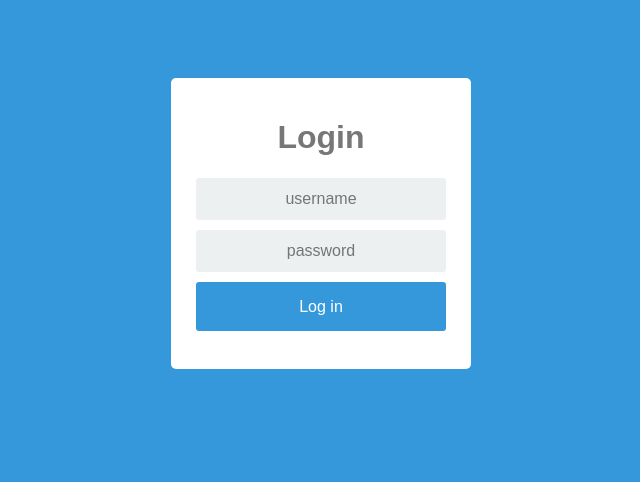
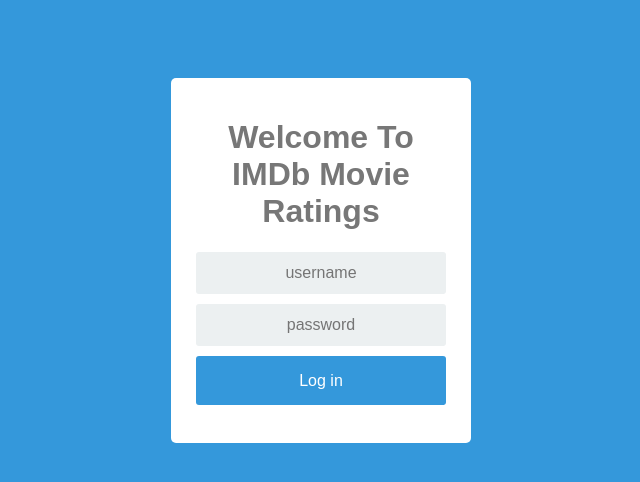
Before and after one commit to GeoffSegal/cs411project, a Flask app: page / in a window 1280 px wide. Shown: the top 482 px of the page, without its empty margins (319-959 px from the left). Run offline with Flask 2, Linux system fonts and the light colour scheme; some libraries are stand-ins or nearby versions.

Commit message:
Update login.html

```diff
--- a/templates/login.html
+++ b/templates/login.html
@@ -9,7 +9,7 @@
 	<div class="login">
 		<div class="login-screen">
 			<div class="app-title">
-				<h1>Login</h1>
+				<h1>Welcome To IMDb Movie Ratings</h1>
 			</div>
 
 			<div class="login-form">
```
